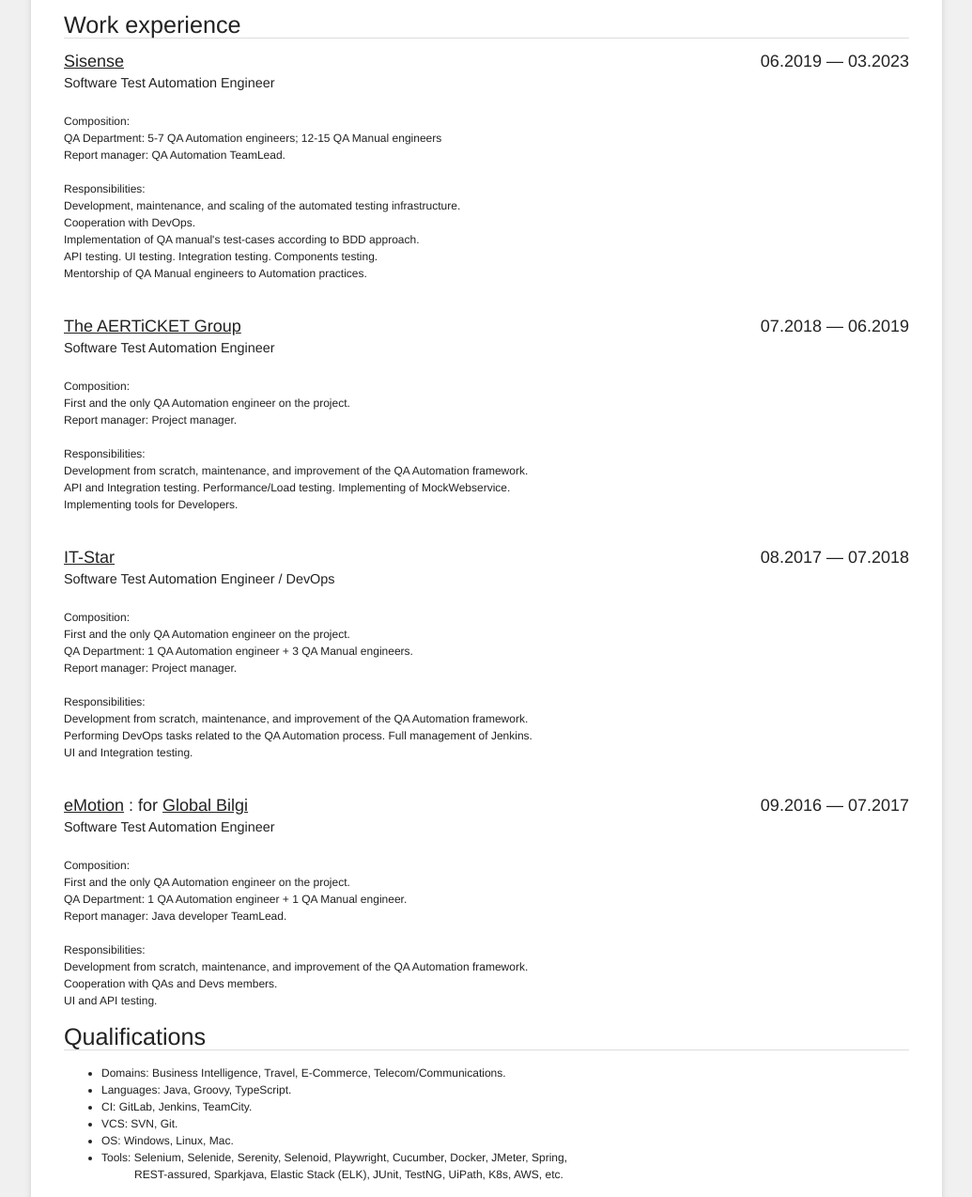
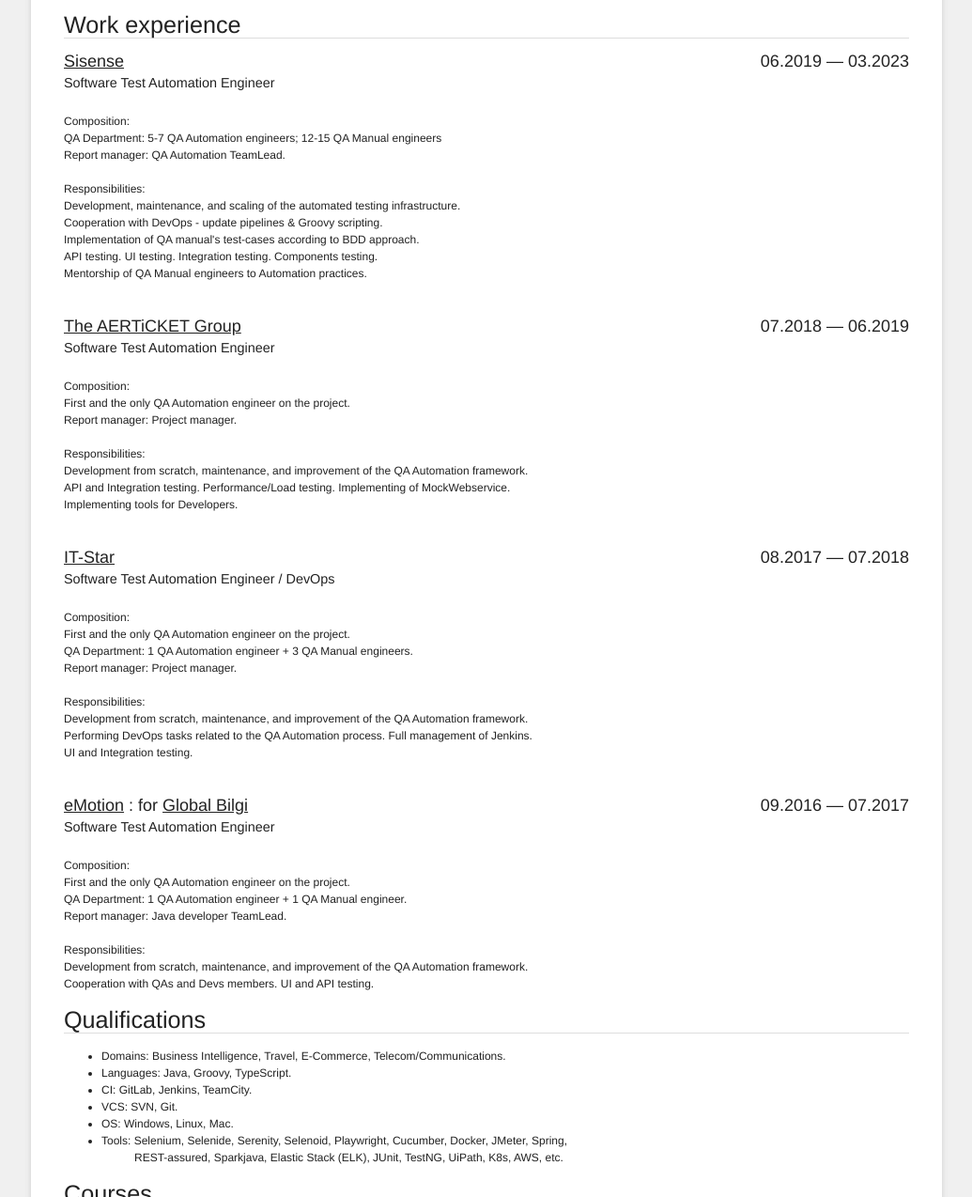
Before and after one commit to shubicus/my-cv, a plain HTML site: page index.html in a window 1280 px wide. Shown: the part 383-1657 px from the top of the page at 94% size, without its empty margins (122-1157 px from the left). Drawn offline with Linux system fonts and the light colour scheme.

Commit message:
some info

```diff
--- a/index.html
+++ b/index.html
@@ -216,6 +216,7 @@
 
 
 
+
     </style>
 </head>
 <body class="lang-en ">
@@ -282,13 +283,12 @@
                 <div class="info">
                     <br>
                     <div>Composition:</div>
-                    <div>QA Department: 5-7 QA Automation engineers; 12-15 QA Manual engineers
-                    </div>
+                    <div>QA Department: 5-7 QA Automation engineers; 12-15 QA Manual engineers</div>
                     <div>Report manager: QA Automation TeamLead.</div>
                     <br>
                     <div>Responsibilities:</div>
                     <div>Development, maintenance, and scaling of the automated testing infrastructure.</div>
-                    <div>Cooperation with DevOps.</div>
+                    <div>Cooperation with DevOps - update pipelines & Groovy scripting.</div>
                     <div>Implementation of QA manual's test-cases according to BDD approach.</div>
                     <div>API testing. UI testing. Integration testing. Components testing.</div>
                     <div>Mentorship of QA Manual engineers to Automation practices.</div>
@@ -358,8 +358,7 @@
                     <br>
                     <div>Responsibilities:</div>
                     <div>Development from scratch, maintenance, and improvement of the QA Automation framework.</div>
-                    <div>Cooperation with QAs and Devs members.</div>
-                    <div>UI and API testing.</div>
+                    <div>Cooperation with QAs and Devs members. UI and API testing.</div>
                 </div>
                 <div class="clear"></div>
             </div>
```
